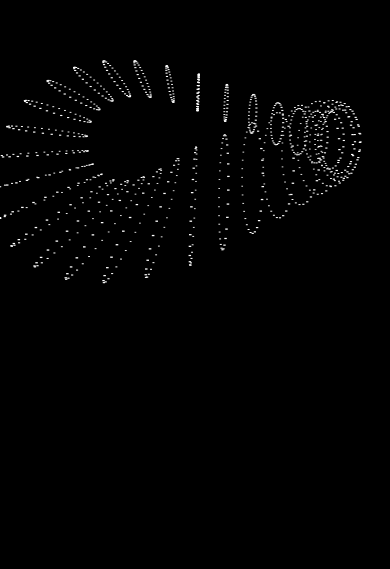
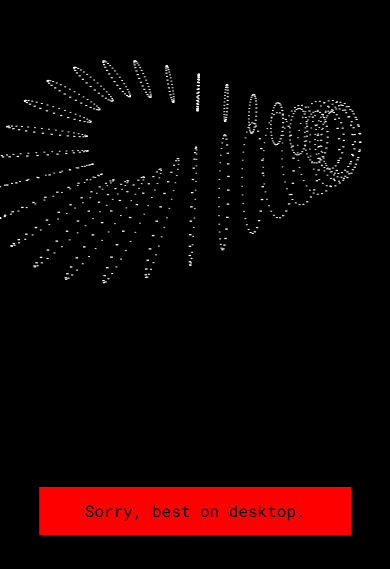
Before and after one commit to joshmurr/geometry_js, a plain HTML site: page index.html in a window 390 px wide. Shown: the part 275-844 px from the top of the page. Drawn offline with Linux system fonts and the light colour scheme.

Commit message:
Mobile Caption

```diff
--- a/index.html
+++ b/index.html
@@ -18,6 +18,9 @@
     </head>
     <body>
         <canvas></canvas>
+        <div id="mobileCaption">
+            <p>Sorry, best on desktop.</p>
+        </div>
         <nav id="menu">
             <button class="title">Parametric Surfaces</button>
             <button class="title" id="aboutBtn" onclick="toggleAbout()">About</button>
--- a/styles.css
+++ b/styles.css
@@ -5,11 +5,29 @@
     font-size: medium;
     text-align: left;
 }
+
+#mobileCaption {
+    display: block;
+    position: absolute;
+    bottom: 10px;
+    width: 80%;
+    left: auto;
+    top: auto;
+    transform: translate(10%, -50%);
+    line-height: 1em;
+    background-color: red;
+}
+#mobileCaption > p{
+    text-align: center;
+}
 #menu{
     display: none;
 }
 
 @media only screen and (min-width: 600px){
+    #mobileCaption{
+        display: none;
+    }
     #menu{
         position: absolute;
         display: block;
```
